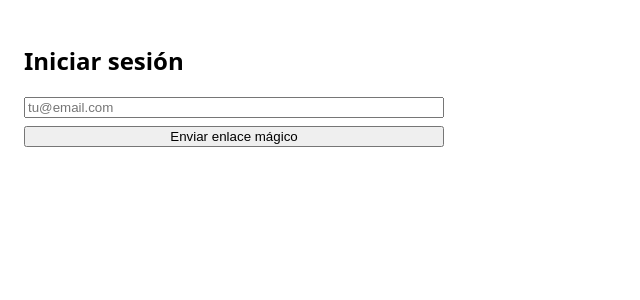
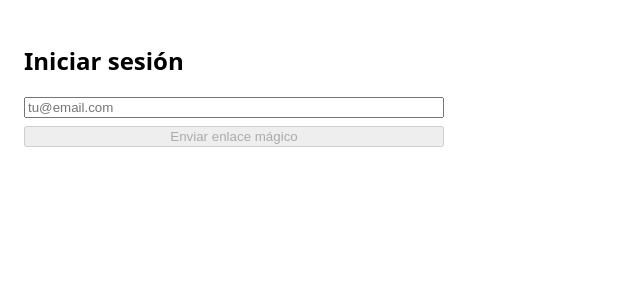
Before and after one commit to gari-app/gari-mvp, a Next.js app: page /login in a window 1280 px wide. Shown: the top 300 px of the page, without its empty margins (0-640 px from the left). Built offline with nearby package versions, Linux system fonts and the light colour scheme.

Commit message:
Update page.tsx

```diff
--- a/app/login/page.tsx
+++ b/app/login/page.tsx
@@ -5,12 +5,24 @@ import { createClientBrowser } from '@/lib/supabase'
 export default function LoginPage() {
   const [email, setEmail] = useState('')
   const [sent, setSent] = useState(false)
+  const [error, setError] = useState<string | null>(null)
+
+  async function sendMagic() {
+    setError(null)
+    const supabase = createClientBrowser()
+    const { error } = await supabase.auth.signInWithOtp({
+      email,
+      options: { emailRedirectTo: `${window.location.origin}/app` }
+    })
+    if (error) setError(error.message)
+    else setSent(true)
+  }
 
   return (
     <main style={{padding:24, maxWidth:420}}>
       <h2>Iniciar sesión</h2>
       {sent ? (
-        <p>Enviado a {email}</p>
+        <p>Te enviamos un enlace mágico a <strong>{email}</strong>. Revisá tu correo.</p>
       ) : (
         <div style={{display:'grid', gap:8}}>
           <input
@@ -19,9 +31,10 @@ export default function LoginPage() {
             value={email}
             onChange={e=>setEmail(e.target.value)}
           />
-          <button onClick={()=>setSent(true)}>
+          <button onClick={sendMagic} disabled={!email}>
             Enviar enlace mágico
           </button>
+          {error && <p style={{color:'crimson'}}>Error: {error}</p>}
         </div>
       )}
     </main>
```
